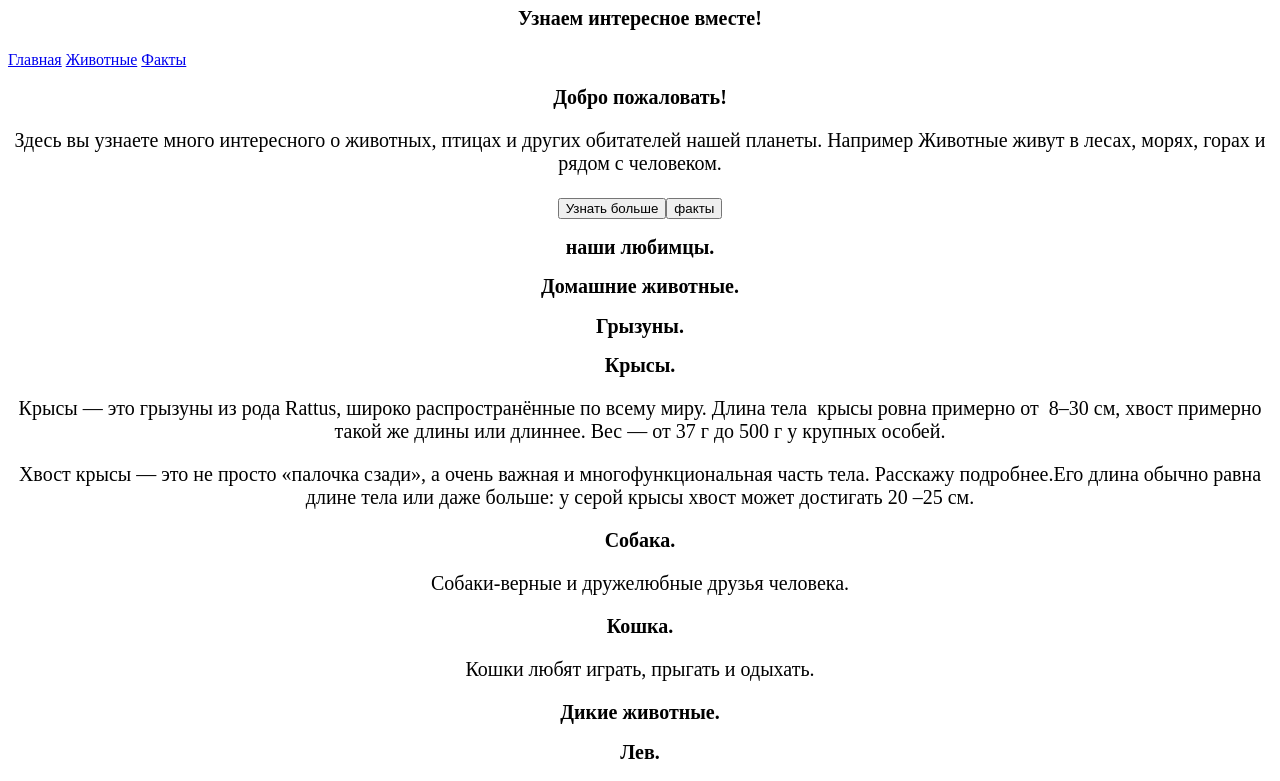
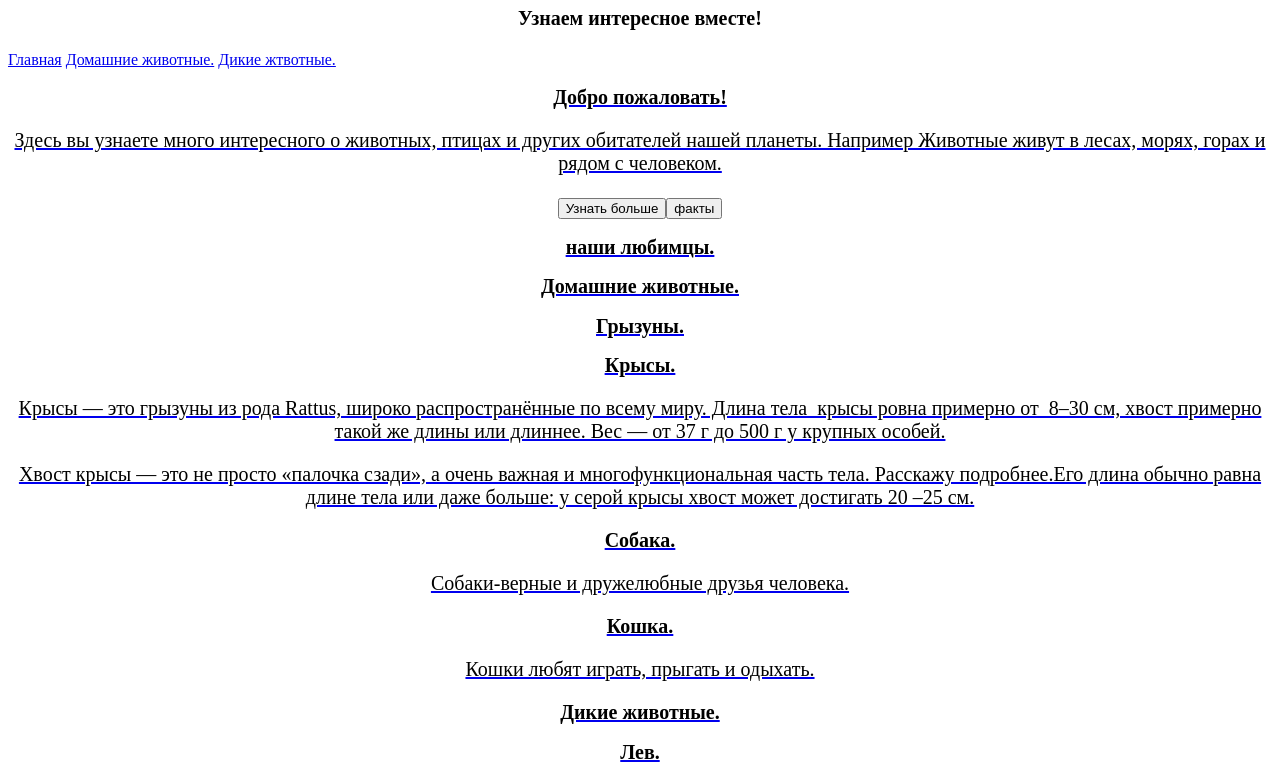
Before and after one commit to LIRTER/lirter.github.io, a plain HTML site: page animals/index.html in a window 1280 px wide. Shown: the part 73-854 px from the top of the page. Drawn offline with Linux system fonts and the light colour scheme.

```diff
--- a/animals/index.html
+++ b/animals/index.html
@@ -13,8 +13,8 @@
 </header>
 <nav class="menu">
     <a href="#home">Главная</a>
-    <a href="#animals">Животные</a>
-    <a href="#facts">Факты</a>
+    <a href="#animals">Домашние животные.</a>
+      <a href="#animals">  Дикие жтвотные.
 </nav>
 
 <main>
```
